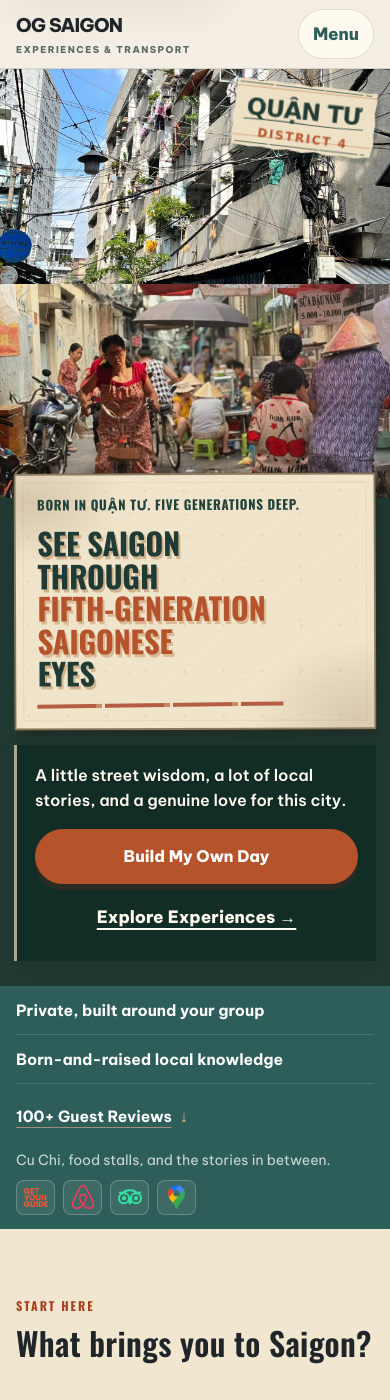
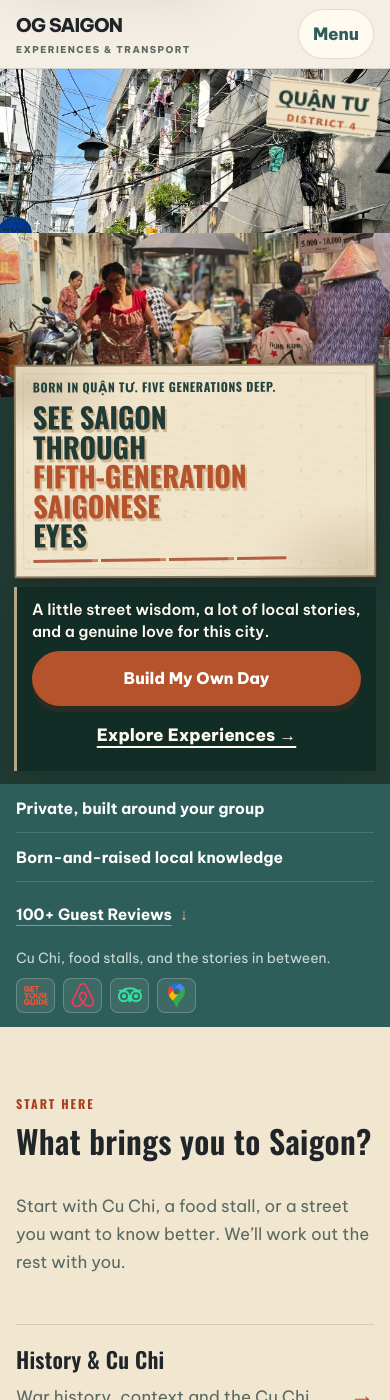
Before and after one commit to DSG2025/DSG2025.github.io, a Jekyll site: the page built from index.html, in a window 390 px wide and 1400 px high. Built offline with Jekyll 4.4.1, drawn with Linux system fonts in a browser that asks for light colours; some web fonts are replaced.

Commit message:
V2.6: compact mobile Hero and put tablet photos above content

```diff
--- a/assets/css/home-v2.css
+++ b/assets/css/home-v2.css
@@ -1237,6 +1237,86 @@ body.home-v2.og-v2-stage1 #home-hero .og-v2-stamp {
   body.home-v2.og-v2-stage1 #home-hero .hero-actions .primary {transition:none}
 }
 
+/* V2.6 approved responsive Hero QA (2026-10-22).
+   Tablet: photos first, then signboard and CTA, no overlay over subjects.
+   Mobile: retain TWO horizontal photos, but shorten imagery and spacing.
+   Desktop >=921px is unchanged. */
+@media (min-width:651px) and (max-width:920px) {
+  body.home-v2.og-v2-stage1 #home-hero .hero-scene {
+    display:flex; flex-direction:column; min-height:0;
+  }
+  body.home-v2.og-v2-stage1 #home-hero .hero-media {
+    position:relative; inset:auto; flex:0 0 auto;
+    width:100%; height:clamp(275px,37vw,345px);
+    grid-template-columns:minmax(0,42fr) minmax(0,58fr);
+  }
+  body.home-v2.og-v2-stage1 #home-hero .hero-media::after {
+    background:linear-gradient(180deg,transparent 65%,rgba(15,29,26,.14));
+  }
+  body.home-v2.og-v2-stage1 #home-hero .hero-grid {
+    display:flex; flex-direction:column; align-items:flex-start;
+    justify-content:flex-start; gap:18px;
+    width:min(780px,calc(100% - 48px));
+    min-height:0; margin:0 auto; padding:25px 0 35px;
+  }
+  body.home-v2.og-v2-stage1 #home-hero .hero-signboard {
+    width:min(650px,100%); margin-top:0;
+    padding:clamp(23px,3vw,34px);
+  }
+  body.home-v2.og-v2-stage1 #home-hero .hero-body {
+    width:min(650px,100%);
+  }
+  body.home-v2.og-v2-stage1 #home-hero .og-v2-stamp {
+    top:15px; right:20px; width:clamp(115px,15vw,145px);
+  }
+}
+@media (max-width:650px) {
+  body.home-v2.og-v2-stage1 #home-hero .hero-media {
+    /* Each image remains landscape, stacked one ABOVE the other. */
+    grid-template-columns:minmax(0,1fr);
+    grid-template-rows:repeat(2,clamp(145px,42vw,174px));
+  }
+  body.home-v2.og-v2-stage1 #home-hero .hero-grid {
+    gap:9px; margin:-33px auto 0; padding:0 0 13px;
+  }
+  body.home-v2.og-v2-stage1 #home-hero .hero-signboard {
+    padding:14px 17px 15px;
+  }
+  body.home-v2.og-v2-stage1 #home-hero .og-v2-origin {
+    font-size:.76rem; line-height:1.2; margin-bottom:7px;
+  }
+  body.home-v2.og-v2-stage1 #home-hero .hero-intro h1 {
+    font-size:clamp(1.78rem,7vw,2.25rem);
+    line-height:1.035;
+  }
+  body.home-v2.og-v2-stage1 #home-hero .hero-intro::after {
+    margin:7px 0 0; height:3px;
+  }
+  body.home-v2.og-v2-stage1 #home-hero .hero-body {
+    padding:12px 15px 14px;
+  }
+  body.home-v2.og-v2-stage1 #home-hero .hero-lead {
+    font-size:.96rem; line-height:1.43;
+  }
+  body.home-v2.og-v2-stage1 #home-hero .hero-actions {
+    gap:7px; margin-top:8px;
+  }
+  body.home-v2.og-v2-stage1 #home-hero .og-v2-stamp {
+    top:9px; right:9px; width:min(116px,31vw);
+  }
+}
+@media (max-width:375px) {
+  body.home-v2.og-v2-stage1 #home-hero .hero-media {
+    grid-template-rows:repeat(2,140px);
+  }
+  body.home-v2.og-v2-stage1 #home-hero .hero-signboard {
+    padding:12px 15px 13px;
+  }
+  body.home-v2.og-v2-stage1 #home-hero .hero-intro h1 {
+    font-size:clamp(1.62rem,7.2vw,1.75rem);
+  }
+}
+
 /* V2.3: flex card anatomy. Avoid percentage min-height and 1fr copy rows,
    which created oversized blank areas on Signature Experiences. */
 body.home-v2 .featured-cards { align-items: stretch; }
```
